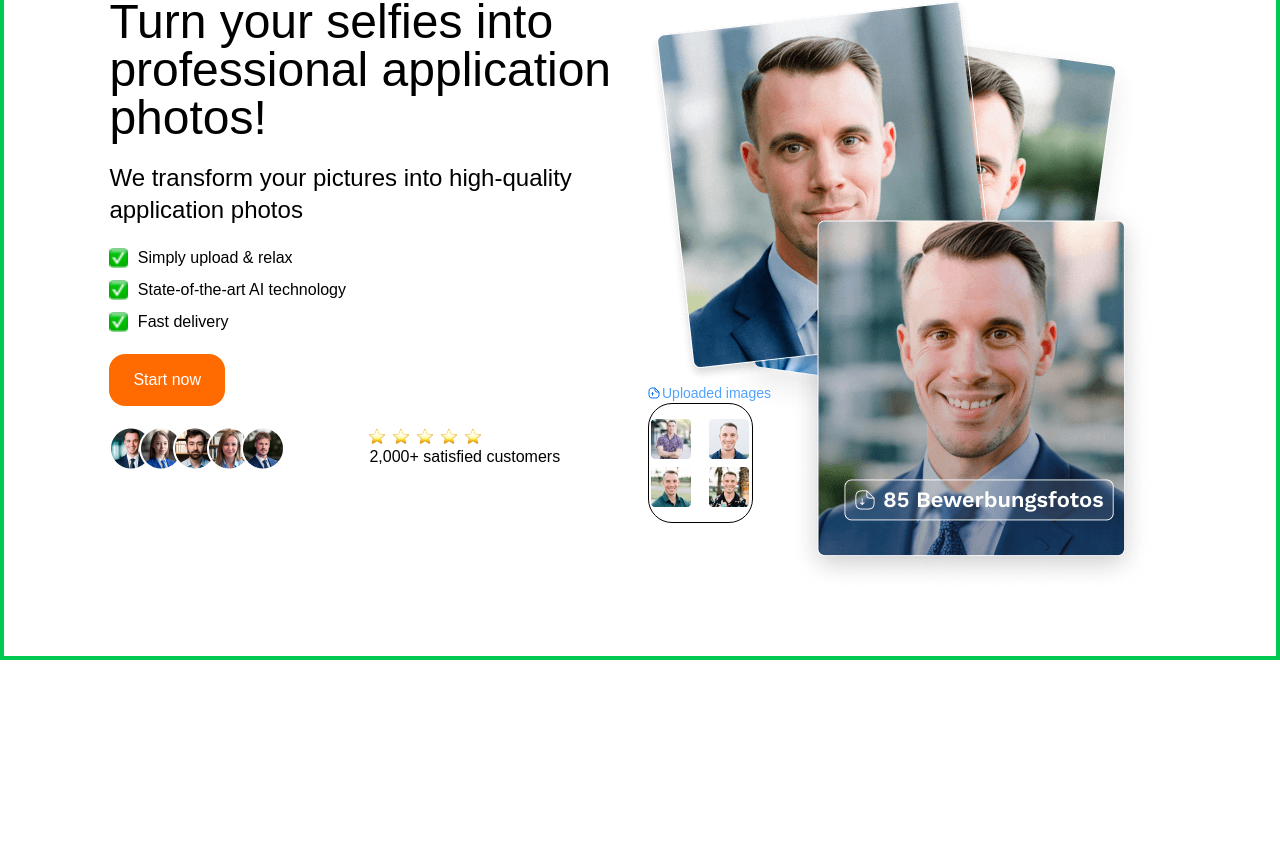
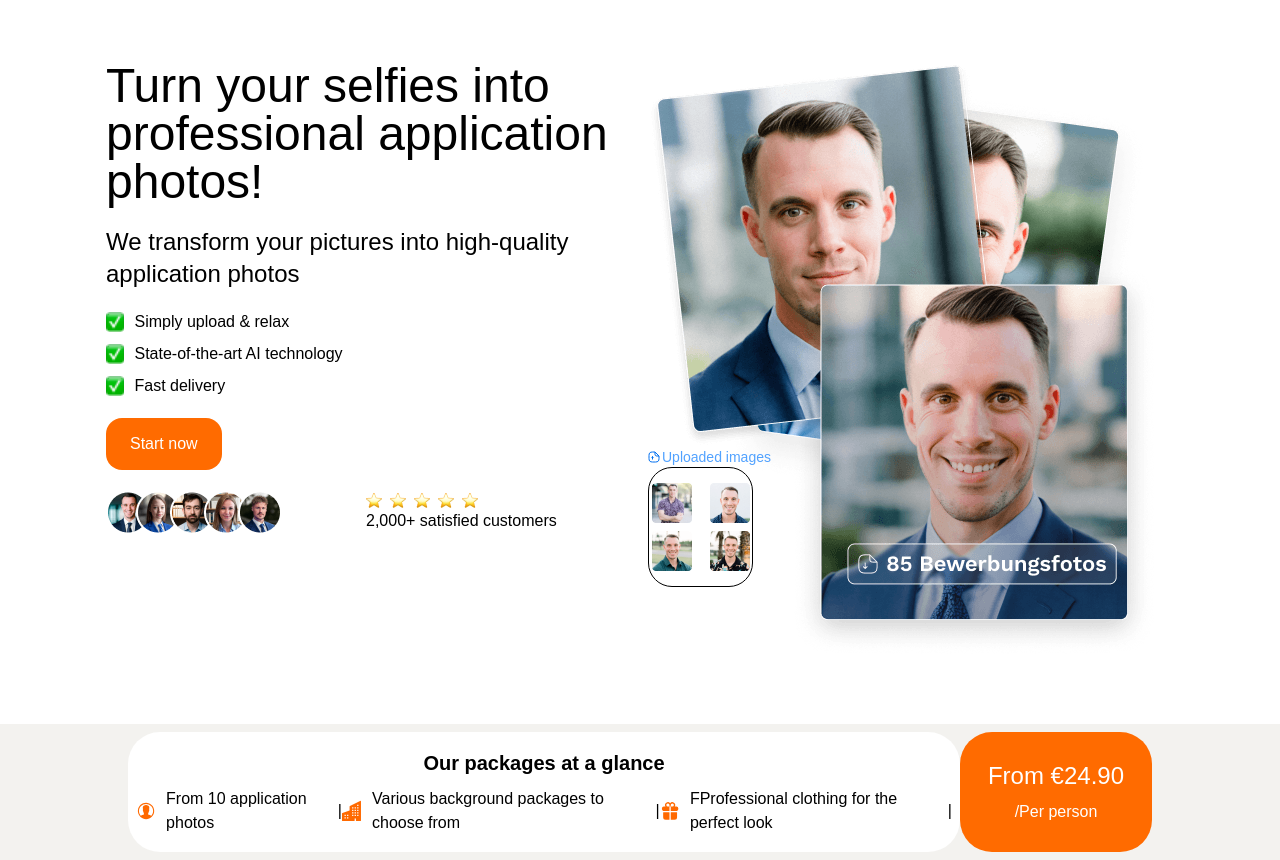
Before and after one commit to Zubain-Nadeem/meinprofilbild-react-clone, a React (Vite) app: page / in a window 1280 px wide. Shown: the part 140-1000 px from the top of the page. Before the commit the page ends 800 px from the top, so only its background shows below. Built offline with nearby package versions, Linux system fonts and the light colour scheme.

Commit message:
package section compeletd

```diff
--- a/package.json
+++ b/package.json
@@ -13,6 +13,7 @@
     "@tailwindcss/vite": "^4.1.10",
     "react": "^19.1.0",
     "react-dom": "^19.1.0",
+    "react-icons": "^5.5.0",
     "tailwindcss": "^4.1.10"
   },
   "devDependencies": {
--- a/src/App.jsx
+++ b/src/App.jsx
@@ -1,12 +1,14 @@
 import React from 'react'
 import Header from './Componentes/Header'
 import Hero from './Componentes/Hero'
+import Packages from './Componentes/Packages'
 
 const App = () => {
   return (
     <div>
      <Header />
      <Hero />
+     <Packages />
     </div>
   )
 }
--- a/src/Componentes/Header.jsx
+++ b/src/Componentes/Header.jsx
@@ -3,7 +3,7 @@ import React from "react";
 export default function Header() {
   return (
     <div>
-      <header className=" h-16 bg-[#FFFFFF] flex justify-center items-center w-[100%] fixed top-0 shadow-lg">
+      <header className=" h-16 bg-[#FFFFFF] flex justify-center items-center w-[100%] shadow-lg">
         <div className=" h-full w-[85%] flex items-center justify-between">
           <h1 className="text-2xl font-semibold">
             My <span className="text-[#006FF0]">profile picture</span>
--- a/src/Componentes/Hero.jsx
+++ b/src/Componentes/Hero.jsx
@@ -17,7 +17,7 @@ import SubMen4 from "../assets/images/hero-section-images/right-container-images
 const Hero = () => {
   return (
     <div>
-      <main className="border-4 border-green-500 min-h-[100vh] flex justify-center items-center">
+      <main className=" min-h-[100vh] flex justify-center items-center ">
         <div className=" w-[85%] min-h-[500px] flex p-2.5  gap-4">
           {/* left */}
           <section className=" w-[50%] h-[500px] flex flex-col gap-5">
--- /dev/null
+++ b/src/Componentes/Packages.jsx
@@ -0,0 +1,39 @@
+import React from 'react'
+import { IoIosContact } from "react-icons/io";
+import { BsBuildingsFill } from "react-icons/bs";
+import { IoGift } from "react-icons/io5";
+
+
+
+
+const Packages = () => {
+  return (
+    <div>
+      <section className=' flex justify-center bg-[#F3F2EF] py-2'>
+            <div className='  bg-white w-[65%] h-[120px] rounded-4xl flex flex-col items-center justify-center justify-evenly p-2'>
+                    <h2 className='text-center text-xl font-semibold'>Our packages at a glance</h2>
+                    <div className='flex  items-center'>
+                        <div className='flex  items-center gap-2.5'>
+                            <IoIosContact className='text-orange-500 text-2xl' />
+                            <p>From 10 application photos</p> |
+                        </div>
+                        <div className='flex  items-center gap-2.5'>
+                            <BsBuildingsFill className='text-orange-500 text-2xl' />
+                            <p>Various background packages to choose from</p> |
+                        </div>
+                        <div className='flex  items-center gap-2.5'>
+                            <IoGift className='text-orange-500 text-2xl' />
+                            <p>FProfessional clothing for the perfect look</p> |
+                        </div>
+                    </div>
+            </div>
+            <div className=' w-[15%] h-[120px] rounded-4xl bg-[#FF6B00] flex justify-center items-center flex-col gap-2'>
+            <h2 className='text-2xl text-white'>From €24.90</h2>
+            <p className='text-white'>/Per person</p>
+            </div>
+      </section>
+    </div>
+  )
+}
+
+export default Packages
```
Also changed, not shown: 1 other file (tests, documents, lock files or other folders).
